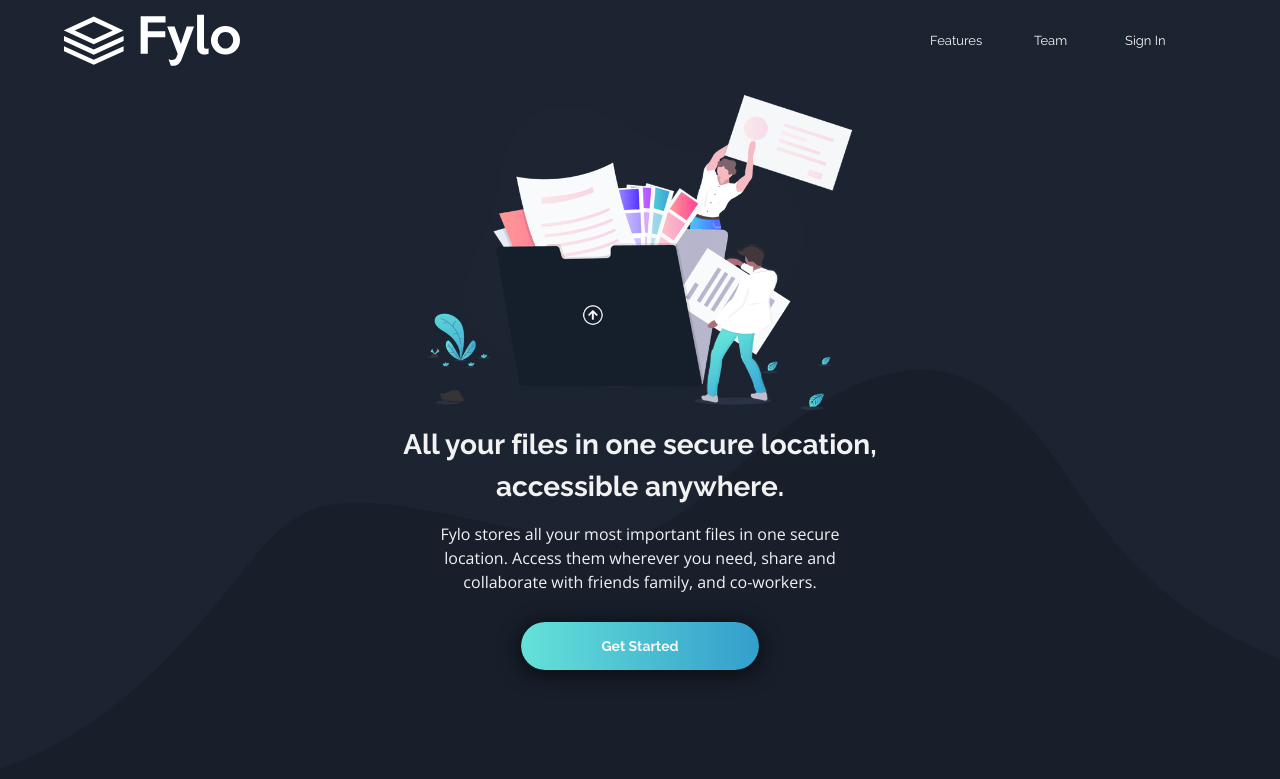
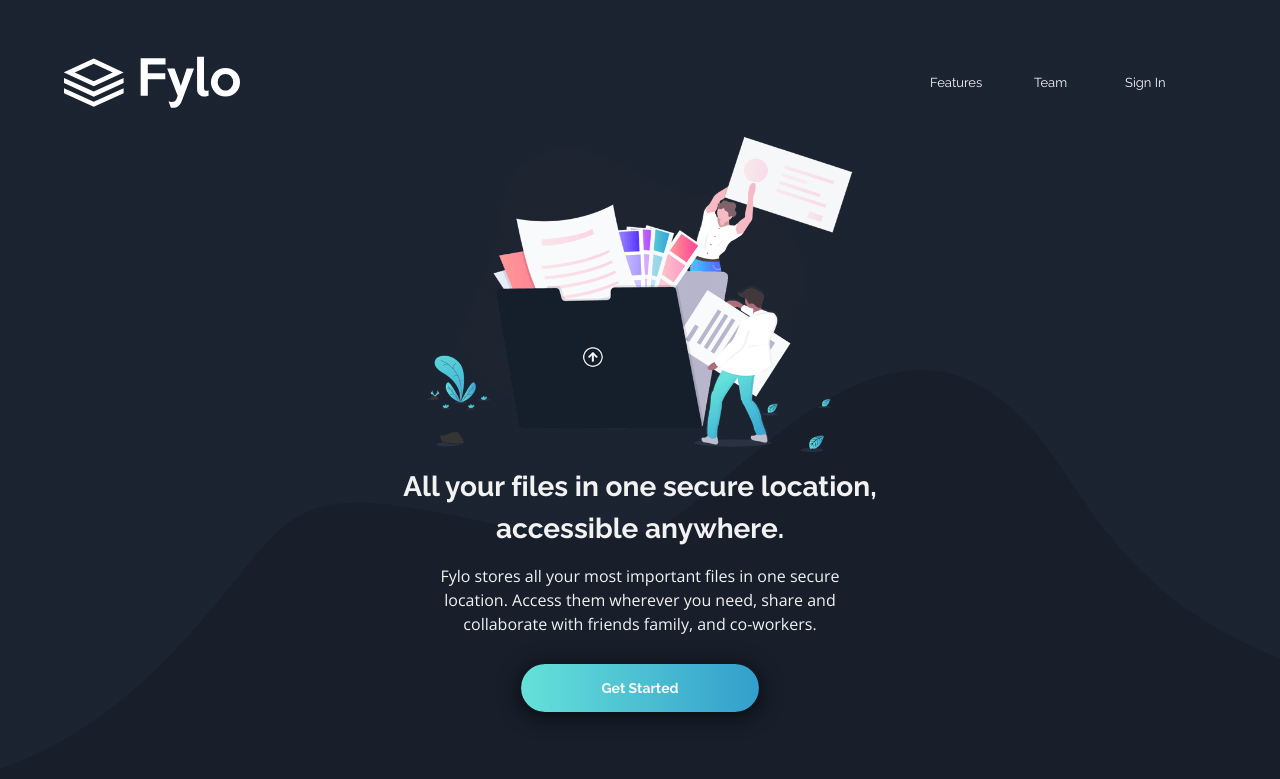
Before and after one commit to jgautrais/fem_fylo_dark_theme_landing_page, a plain HTML site: page index.html in a window 1280 px wide. Shown: the top 779 px of the page. Drawn offline with nearby package versions, Linux system fonts and the light colour scheme.

Commit message:
Update style.css

```diff
--- a/style.css
+++ b/style.css
@@ -647,6 +647,10 @@ address {
   max-width: 1440px;
 }
 
+  #headerCanvas {
+  margin-top: 4rem;
+}
+
   #headerLogo {
   min-width: 176px;
 }
```
